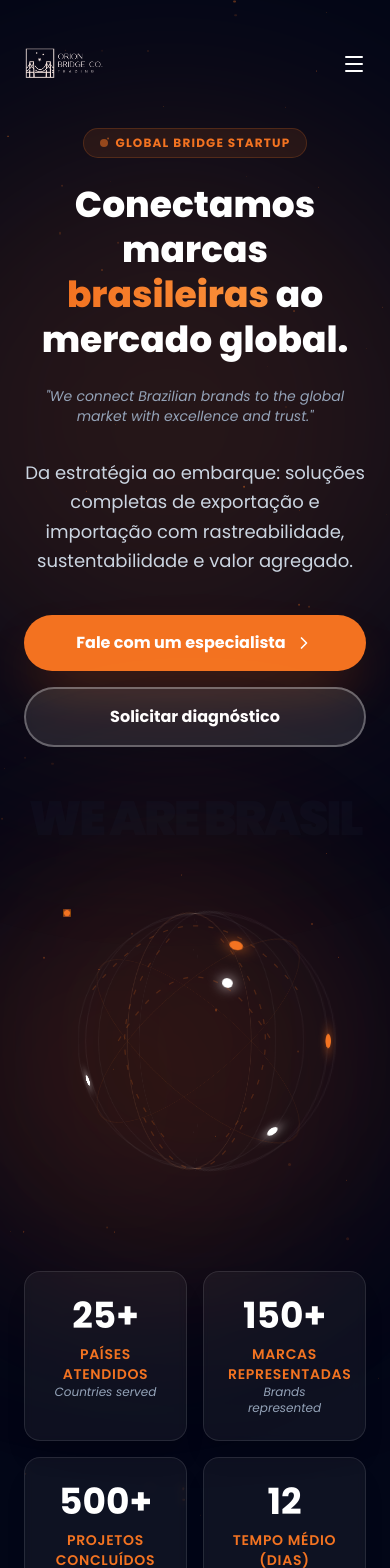
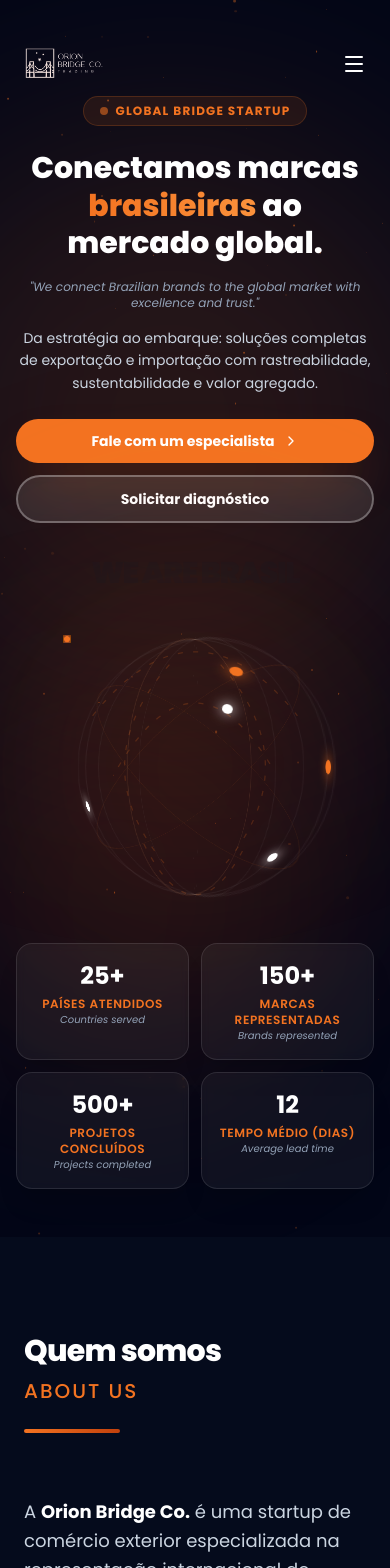
Before and after one commit to Eliezerepl/rod2, a React (Vite) app: page / in a window 390 px wide. Shown: the top 1568 px of the page. Built offline with nearby package versions, Linux system fonts and the light colour scheme.

Commit message:
Improve mobile responsiveness - optimize text sizes, buttons, and spacing

```diff
--- a/App.tsx
+++ b/App.tsx
@@ -261,10 +261,10 @@ const AnimatedCounter: React.FC<{ value: number; labelPt: string; labelEn: strin
   }, [value]);
 
   return (
-    <div className="text-center p-6 bg-white/5 backdrop-blur-sm border border-white/10 rounded-2xl shadow-xl transition-all hover:border-[#f37321]/30">
-      <div className="text-4xl font-bold text-white mb-2">{count}{suffix}</div>
-      <div className="text-sm font-semibold text-[#f37321] uppercase tracking-wider">{labelPt}</div>
-      <div className="text-xs text-slate-400 italic">{labelEn}</div>
+    <div className="text-center p-4 md:p-6 bg-white/5 backdrop-blur-sm border border-white/10 rounded-2xl shadow-xl transition-all hover:border-[#f37321]/30">
+      <div className="text-2xl md:text-4xl font-bold text-white mb-1 md:mb-2">{count}{suffix}</div>
+      <div className="text-xs md:text-sm font-semibold text-[#f37321] uppercase tracking-wider">{labelPt}</div>
+      <div className="text-[10px] md:text-xs text-slate-400 italic">{labelEn}</div>
     </div>
   );
 };
@@ -356,7 +356,7 @@ const Hero = () => {
   const y1 = useTransform(scrollYProgress, [0, 1], [0, 200]);
 
   return (
-    <section id="home" className="relative min-h-screen flex items-center pt-32 pb-20 overflow-hidden">
+    <section id="home" className="relative min-h-screen flex items-center pt-24 md:pt-32 pb-12 md:pb-20 overflow-hidden">
       {/* Background layer */}
       <div className="absolute inset-0 z-0 overflow-hidden pointer-events-none">
         <ParticleBackground />
@@ -365,7 +365,7 @@ const Hero = () => {
         <div className="absolute inset-0 opacity-[0.1]" style={{ backgroundImage: 'radial-gradient(circle, #f37321 0.5px, transparent 0.5px)', backgroundSize: '60px 60px' }} />
       </div>
 
-      <div className="container mx-auto px-6 relative z-10">
+      <div className="container mx-auto px-4 md:px-6 relative z-10">
         <div className="flex flex-col lg:flex-row items-center justify-between gap-12">
           {/* Text Content */}
           <div className="lg:w-1/2 text-center lg:text-left">
@@ -378,28 +378,28 @@ const Hero = () => {
                 <span className="w-2 h-2 bg-[#f37321] rounded-full animate-pulse" />
                 <span className="text-xs font-bold text-[#f37321] uppercase tracking-widest">Global Bridge Startup</span>
               </div>
-              <h1 className="text-4xl md:text-6xl lg:text-7xl font-extrabold leading-tight text-white mb-6">
+              <h1 className="text-3xl sm:text-4xl md:text-6xl lg:text-7xl font-extrabold leading-tight text-white mb-4 md:mb-6">
                 Conectamos marcas <span className="text-transparent bg-clip-text bg-gradient-to-r from-[#f37321] to-orange-400">brasileiras</span> ao mercado global.
               </h1>
-              <p className="text-sm md:text-lg text-slate-400 italic mb-8 max-w-xl mx-auto lg:mx-0">
+              <p className="text-xs sm:text-sm md:text-lg text-slate-400 italic mb-4 md:mb-8 max-w-xl mx-auto lg:mx-0">
                 "We connect Brazilian brands to the global market with excellence and trust."
               </p>
-              <p className="text-slate-300 mb-10 text-lg leading-relaxed max-w-2xl mx-auto lg:mx-0">
+              <p className="text-slate-300 mb-6 md:mb-10 text-sm sm:text-base md:text-lg leading-relaxed max-w-2xl mx-auto lg:mx-0">
                 Da estratégia ao embarque: soluções completas de exportação e importação com rastreabilidade, sustentabilidade e valor agregado.
               </p>
 
 
-              <div className="flex flex-col sm:flex-row items-center justify-center lg:justify-start gap-4 mt-8">
-                <a href="#contact" className="w-full sm:w-auto px-8 py-4 bg-[#f37321] text-white font-bold rounded-full hover:bg-orange-500 hover:scale-105 transition-all flex items-center justify-center group shadow-2xl shadow-orange-600/30 whitespace-nowrap">
+              <div className="flex flex-col sm:flex-row items-center justify-center lg:justify-start gap-3 md:gap-4 mt-6 md:mt-8">
+                <a href="#contact" className="w-full sm:w-auto px-6 py-3 md:px-8 md:py-4 bg-[#f37321] text-white text-sm md:text-base font-bold rounded-full hover:bg-orange-500 hover:scale-105 transition-all flex items-center justify-center group shadow-2xl shadow-orange-600/30 whitespace-nowrap">
                   Fale com um especialista
-                  <ChevronRight className="ml-2 w-5 h-5 group-hover:translate-x-1 transition-transform" />
+                  <ChevronRight className="ml-2 w-4 h-4 md:w-5 md:h-5 group-hover:translate-x-1 transition-transform" />
                 </a>
-                <a href="#contact" className="w-full sm:w-auto px-8 py-4 bg-white/10 backdrop-blur-sm border-2 border-white/30 text-white font-bold rounded-full hover:bg-white/20 hover:border-white/50 hover:scale-105 transition-all whitespace-nowrap">
+                <a href="#contact" className="w-full sm:w-auto px-6 py-3 md:px-8 md:py-4 bg-white/10 backdrop-blur-sm border-2 border-white/30 text-white text-sm md:text-base font-bold rounded-full hover:bg-white/20 hover:border-white/50 hover:scale-105 transition-all whitespace-nowrap">
                   Solicitar diagnóstico
                 </a>
               </div>
 
-              <div className="mt-12 text-5xl md:text-6xl font-black text-slate-900 select-none tracking-tighter uppercase opacity-30">
+              <div className="mt-8 md:mt-12 text-3xl sm:text-4xl md:text-5xl lg:text-6xl font-black text-slate-900 select-none tracking-tighter uppercase opacity-20 md:opacity-30">
                 We are Brasil
               </div>
             </motion.div>
@@ -407,7 +407,7 @@ const Hero = () => {
 
           {/* Visual Content: 3D Globe - Larger Wrapper */}
           <motion.div
-            className="lg:w-1/2 relative flex justify-center lg:justify-end min-h-[300px] md:min-h-[600px]"
+            className="lg:w-1/2 relative flex justify-center lg:justify-end min-h-[250px] sm:min-h-[350px] md:min-h-[600px]"
             initial={{ opacity: 0, scale: 0.8 }}
             animate={{ opacity: 1, scale: 1 }}
             transition={{ duration: 1 }}
@@ -417,7 +417,7 @@ const Hero = () => {
         </div>
 
         {/* Counter Stats */}
-        <div className="grid grid-cols-2 md:grid-cols-4 gap-4 md:gap-8 mt-20">
+        <div className="grid grid-cols-2 md:grid-cols-4 gap-3 md:gap-4 lg:gap-8 mt-12 md:mt-20">
           <AnimatedCounter value={25} labelPt="Países atendidos" labelEn="Countries served" suffix="+" />
           <AnimatedCounter value={150} labelPt="Marcas representadas" labelEn="Brands represented" suffix="+" />
           <AnimatedCounter value={500} labelPt="Projetos concluídos" labelEn="Projects completed" suffix="+" />
```
